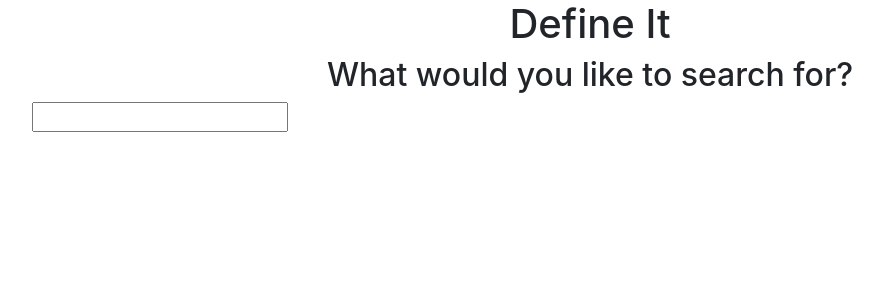
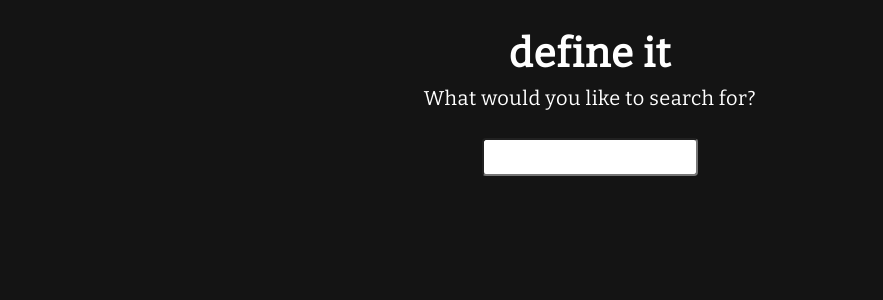
Before and after one commit to ashulmes/dictionary-app-react, a React (Create React App) app: page / in a window 1280 px wide. Shown: the top 300 px of the page, without its empty margins (50-933 px from the left). Built offline with nearby package versions, Linux system fonts and the light colour scheme.

Commit message:
Updated fonts, layout and styling.

```diff
--- a/public/index.html
+++ b/public/index.html
@@ -8,6 +8,11 @@
     <meta
       name="description"
       content="Web site created using create-react-app"
+    />
+    <link rel="preconnect" href="https://fonts.gstatic.com" />
+    <link
+      href="https://fonts.googleapis.com/css2?family=Bitter&display=swap"
+      rel="stylesheet"
     />
     <link
       href="https://cdn.jsdelivr.net/npm/bootstrap@5.0.1/dist/css/bootstrap.min.css"
--- a/src/App.css
+++ b/src/App.css
@@ -0,0 +1,20 @@
+body {
+  background-color: #141414;
+  color: #ffffff;
+  font-family: "Bitter", serif;
+}
+
+h1 {
+  font-weight: 900;
+  letter-spacing: 1px;
+}
+
+h2 {
+  font-size: 20px;
+  letter-spacing: 0.5px;
+}
+
+.App {
+  width: 100%;
+  padding: 30px;
+}
--- a/src/App.js
+++ b/src/App.js
@@ -5,10 +5,12 @@ function App() {
   return (
     <div className="App">
       <div className="container">
-        <header className="App-header">
-          <h1 className="text-center">Define It</h1>
-          <h2 className="text-center">What would you like to search for?</h2>
-        </header>
+        <div class="row">
+          <header className="App-header">
+            <h1 className="text-center">define it</h1>
+            <h2 className="text-center">What would you like to search for?</h2>
+          </header>
+        </div>
         <main>
           <SearchEngine />
         </main>
--- /dev/null
+++ b/src/Meaning.css
@@ -0,0 +1,4 @@
+.Example {
+  color: #4d4d4d;
+  font-style: italic;
+}
--- a/src/Meaning.js
+++ b/src/Meaning.js
@@ -1,5 +1,6 @@
 import React from "react";
 import Synonyms from "./Synonyms";
+import "./Meaning.css";
 
 export default function Meaning(props) {
   return (
@@ -12,8 +13,7 @@ export default function Meaning(props) {
               {definition.definition}
               <br />
               <small>
-                <em>{definition.example}</em>
-                <br />
+                <div className="Example">"{definition.example}"</div>
                 <Synonyms synonyms={definition.synonyms} />
               </small>
             </p>
--- a/src/SearchEngine.css
+++ b/src/SearchEngine.css
@@ -0,0 +1,11 @@
+.SearchForm {
+  text-align: center;
+  padding: 20px;
+  color: #141414;
+}
+
+.SearchField {
+  border-radius: 4px;
+  padding: 5px;
+  width: 20%;
+}
--- a/src/SearchEngine.js
+++ b/src/SearchEngine.js
@@ -26,9 +26,15 @@ export default function SearchEngine() {
   return (
     <div className="Search">
       <section className="SearchForm">
-        <form onSubmit={search}>
-          <input type="search" onChange={handleKeywordChange} />
-        </form>
+        <div className="row">
+          <form onSubmit={search}>
+            <input
+              type="search"
+              onChange={handleKeywordChange}
+              className="SearchField"
+            />
+          </form>
+        </div>
       </section>
       <SearchResults searchResults={searchResults} />
     </div>
--- /dev/null
+++ b/src/SearchResults.css
@@ -0,0 +1,7 @@
+.SearchResults {
+  margin-top: 30px;
+}
+
+.Meanings {
+  border-left: 1px solid rgba(255, 255, 255, 0.2);
+}
--- a/src/SearchResults.js
+++ b/src/SearchResults.js
@@ -1,12 +1,15 @@
 import React from "react";
 import Meaning from "./Meaning";
 import Phonetics from "./Phonetics";
+import "./SearchResults.css";
 
 export default function SearchResults(props) {
   if (props.searchResults) {
     return (
       <div className="SearchResults">
-        <h2>{props.searchResults.word}</h2>
+        <div className="row">
+          <div className="col">
+            <h3>{props.searchResults.word}</h3>
             {props.searchResults.phonetics.map(function (phonetic, index) {
               return (
                 <div key={index}>
@@ -14,7 +17,8 @@ export default function SearchResults(props) {
                 </div>
               );
             })}
-        <br />
+          </div>
+          <div className="col-7 Meanings">
             {props.searchResults.meanings.map(function (meaning, index) {
               return (
                 <div key={index}>
@@ -23,6 +27,8 @@ export default function SearchResults(props) {
               );
             })}
           </div>
+        </div>
+      </div>
     );
   } else {
     return null;
```
Lines whose indentation alone changed are shown as unchanged.
